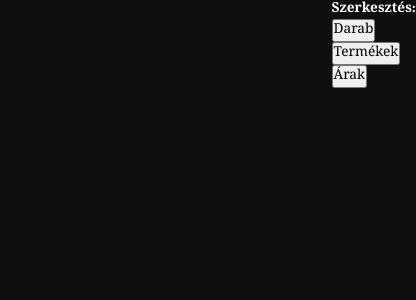
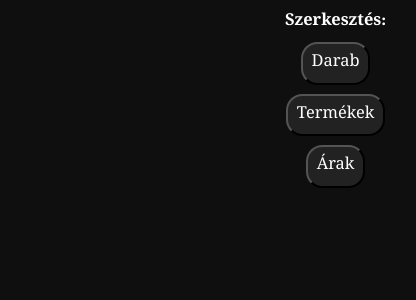
Before and after one commit to tomikaka22/bufe-app, a SvelteKit app: page /admin in a window 390 px wide. Shown: the top 300 px of the page, 416 px wide, since content can reach past the window. Built offline with nearby package versions, Linux system fonts and the light colour scheme.

Commit message:
Tabletositas

```diff
--- a/src/routes/admin/+page.svelte
+++ b/src/routes/admin/+page.svelte
@@ -40,11 +40,14 @@ setInterval( () => {
       {/each}
    </div>
    <div class="grid-cell">
+   <div class="szerkesztes">
       <h1>Szerkesztés:</h1>
-      <button on:click={darabModal.showModal()}>Darab</button>
-      <button on:click={termekModal.showModal()}>Termékek</button>
-      <button on:click={arakModal.showModal()}>Árak</button>
+         <button on:click={darabModal.showModal()}>Darab</button>
+         <button on:click={termekModal.showModal()}>Termékek</button>
+         <button on:click={arakModal.showModal()}>Árak</button>
+      </div>
    </div>
+</div>
 
 <!-- Modalok: -->
 
@@ -88,11 +91,19 @@ setInterval( () => {
          display: grid;
 
          .grid-cell {
+            color: white;
+
+            button {
+               background-color: #222;
                color: white;
+               font-size: larger;
+               border-radius: 1em;
+               margin: 0 auto;
+            }
 
             .rendeles-kartya {
                text-align: center;
-               font-size: x-large;
+               font-size: calc(12px + .5vw);
                float: left;
                border-radius: 1em;
                background-color: rgb(34, 34, 34);
@@ -107,7 +118,24 @@ setInterval( () => {
                }
 
                button {
-                  padding: .1rem;
+                  padding: .4em;
+               }
+            }
+
+            .szerkesztes {
+               margin-top: .8em;
+               position: fixed;
+               right: 1vw;
+
+               h1 {
+                  text-align: center;
+                  font-size: larger;
+               }
+
+               button {
+                  display: block;
+                  margin-top: 1ch;
+                  padding: .5em;
                }
             }
 
```
